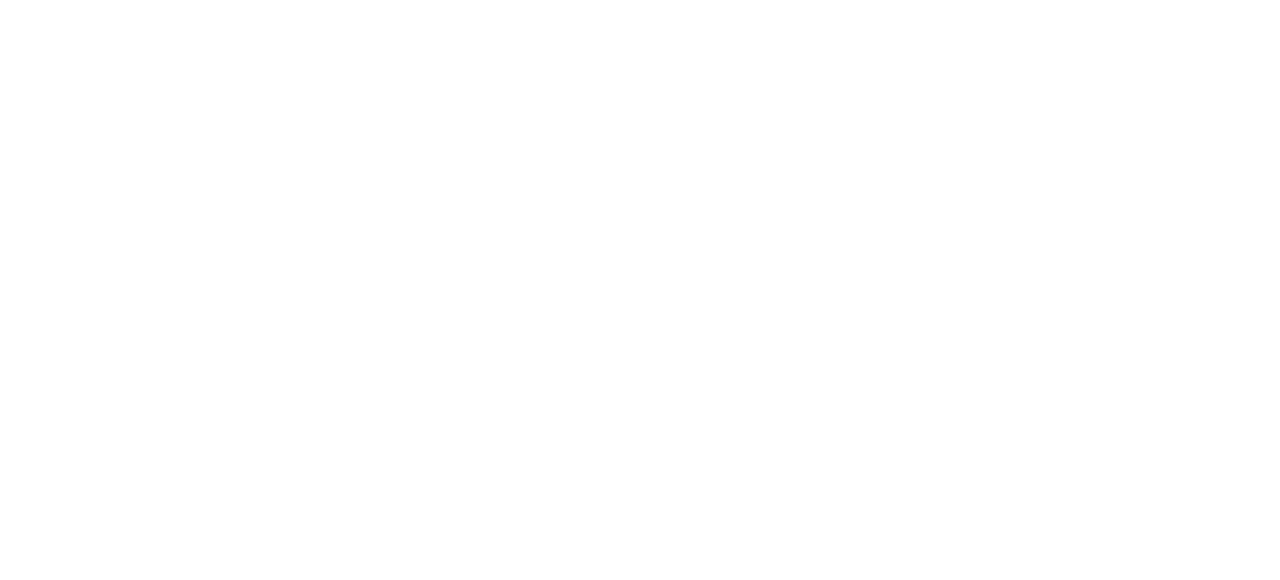
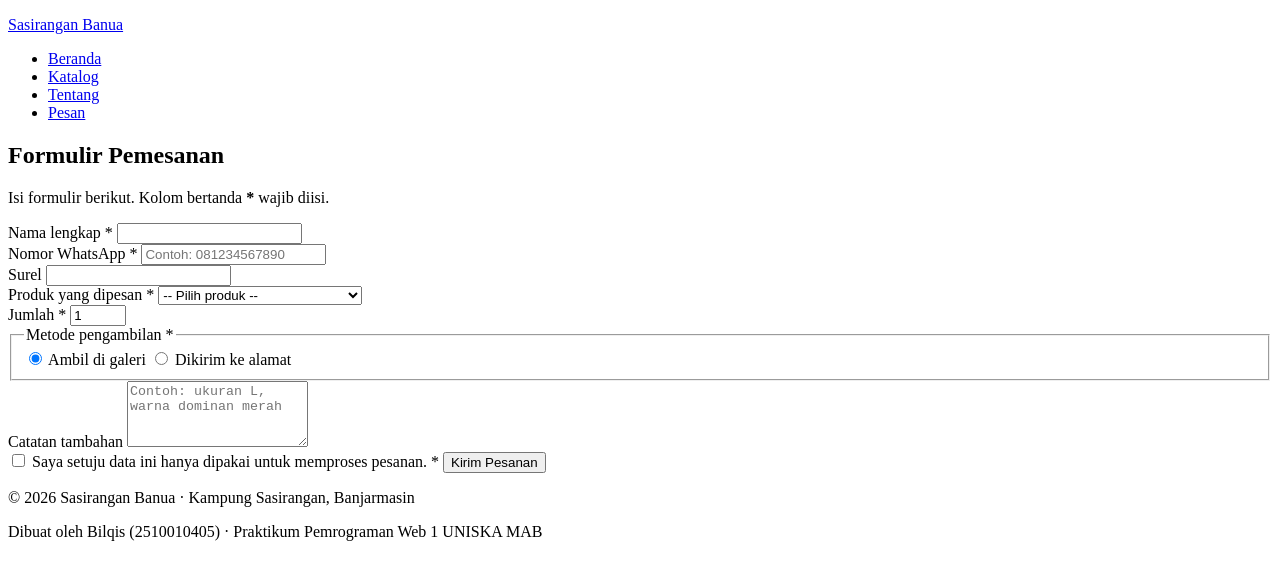
Before and after one commit to qyssyouw/web1-2510010405, a plain HTML site: page kontak.html in a window 1280 px wide. Drawn offline with Linux system fonts and the light colour scheme.

Commit message:
Tambah formulir pemesanan di kontak.html

```diff
--- a/kontak.html
+++ b/kontak.html
@@ -0,0 +1,110 @@
+<!DOCTYPE html>
+<html lang="id">
+<head>
+    <meta charset="UTF-8">
+    <meta name="viewport" content="width=device-width, initial-scale=1.0">
+    <meta name="description" content="Formulir pemesanan kain dan busana Sasirangan khas Banjarmasin.">
+
+    <title>Sasirangan Banua | Formulir Pemesanan</title>
+</head>
+<body>
+
+<!-- ========== HEADER & NAVIGASI ========== -->
+<header class="header-situs">
+    <p class="logo">
+        <a href="index.html">Sasirangan Banua</a>
+    </p>
+
+    <nav aria-label="Navigasi utama">
+        <ul class="menu">
+            <li><a href="index.html">Beranda</a></li>
+            <li><a href="index.html#katalog">Katalog</a></li>
+            <li><a href="index.html#tentang">Tentang</a></li>
+            <li><a href="kontak.html" aria-current="page">Pesan</a></li>
+        </ul>
+    </nav>
+</header>
+
+<!-- ========== FORMULIR PEMESANAN ========== -->
+<main>
+    <section class="bagian" id="pesan">
+        <h1>Formulir Pemesanan</h1>
+        <p>Isi formulir berikut. Kolom bertanda <strong>*</strong> wajib diisi.</p>
+
+        <form id="form-pesan" class="form-pesan" action="#" method="get">
+            <div class="kolom">
+                <label for="nama">Nama lengkap *</label>
+                <input type="text" id="nama" name="nama" required minlength="3"
+                    autocomplete="name">
+            </div>
+
+            <div class="kolom">
+                <label for="wa">Nomor WhatsApp *</label>
+                <input type="tel" id="wa" name="wa" required pattern="08[0-9]{8,11}"
+                    placeholder="Contoh: 081234567890" autocomplete="tel">
+            </div>
+
+            <div class="kolom">
+                <label for="email">Surel</label>
+                <input type="email" id="email" name="email" autocomplete="email">
+            </div>
+
+            <div class="kolom">
+                <label for="produk">Produk yang dipesan *</label>
+                <select id="produk" name="produk" required>
+                    <option value="">-- Pilih produk --</option>
+                    <option>Kain Motif Gigi Haruan</option>
+                    <option>Kain Motif Kambang Kacang</option>
+                    <option>Selendang Iris Pudak</option>
+                    <option>Kemeja Bayam Raja</option>
+                    <option>Tas Naga Balimbur</option>
+                    <option>Gamis Ombak Sinapur Karang</option>
+                </select>
+            </div>
+
+            <div class="kolom">
+                <label for="jumlah">Jumlah *</label>
+                <input type="number" id="jumlah" name="jumlah" min="1" max="50" value="1" required>
+            </div>
+
+            <fieldset>
+                <legend>Metode pengambilan *</legend>
+                <label><input type="radio" name="pengambilan" value="Ambil di galeri" checked>
+                    Ambil di galeri</label>
+                <label><input type="radio" name="pengambilan" value="Dikirim ke alamat">
+                    Dikirim ke alamat</label>
+            </fieldset>
+
+            <div class="kolom">
+                <label for="catatan">Catatan tambahan</label>
+                <textarea id="catatan" name="catatan" rows="4" maxlength="300"
+                    placeholder="Contoh: ukuran L, warna dominan merah"></textarea>
+            </div>
+
+            <label class="cek">
+                <input type="checkbox" id="setuju" name="setuju" required>
+                Saya setuju data ini hanya dipakai untuk memproses pesanan. *
+            </label>
+
+            <button type="submit" class="tombol">Kirim Pesanan</button>
+        </form>
+    </section>
+</main>
+
+<!-- ========== FOOTER ========== -->
+<footer class="footer-situs">
+
+    <p>
+        &copy; 2026 Sasirangan Banua
+        &middot; Kampung Sasirangan, Banjarmasin
+    </p>
+
+    <p>
+        Dibuat oleh Bilqis (2510010405)
+        &middot; Praktikum Pemrograman Web 1 UNISKA MAB
+    </p>
+
+</footer>
+
+</body>
+</html>
```
Also changed, not shown: index.html (+14 -0 lines).
